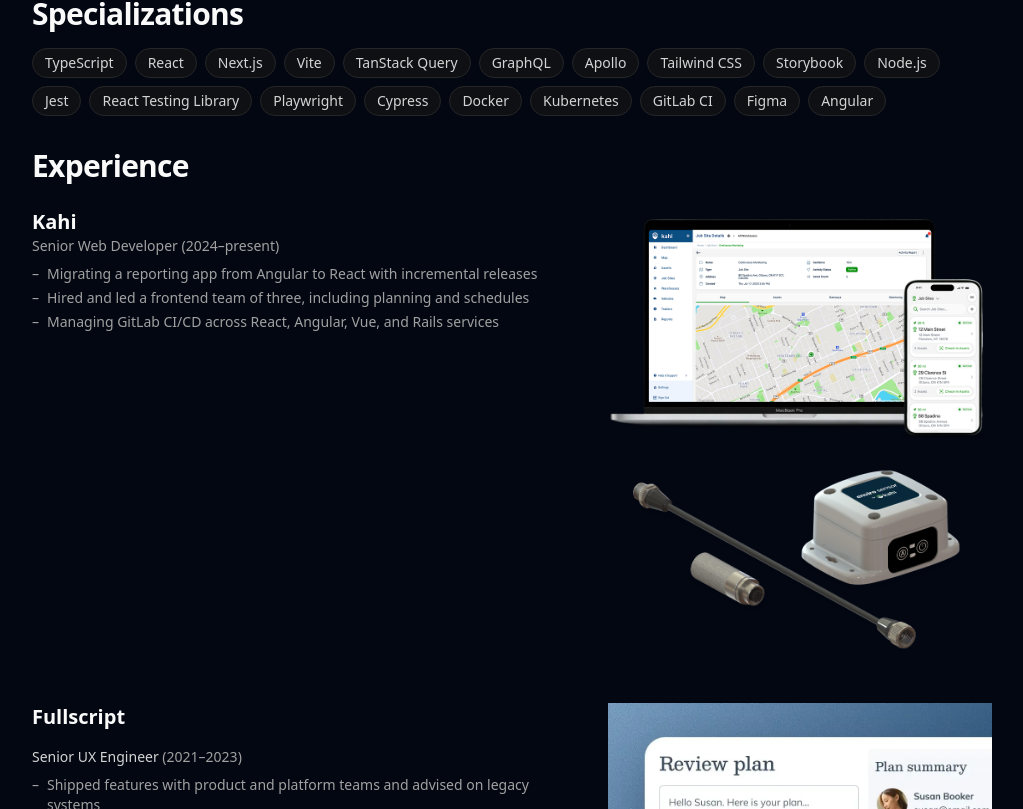
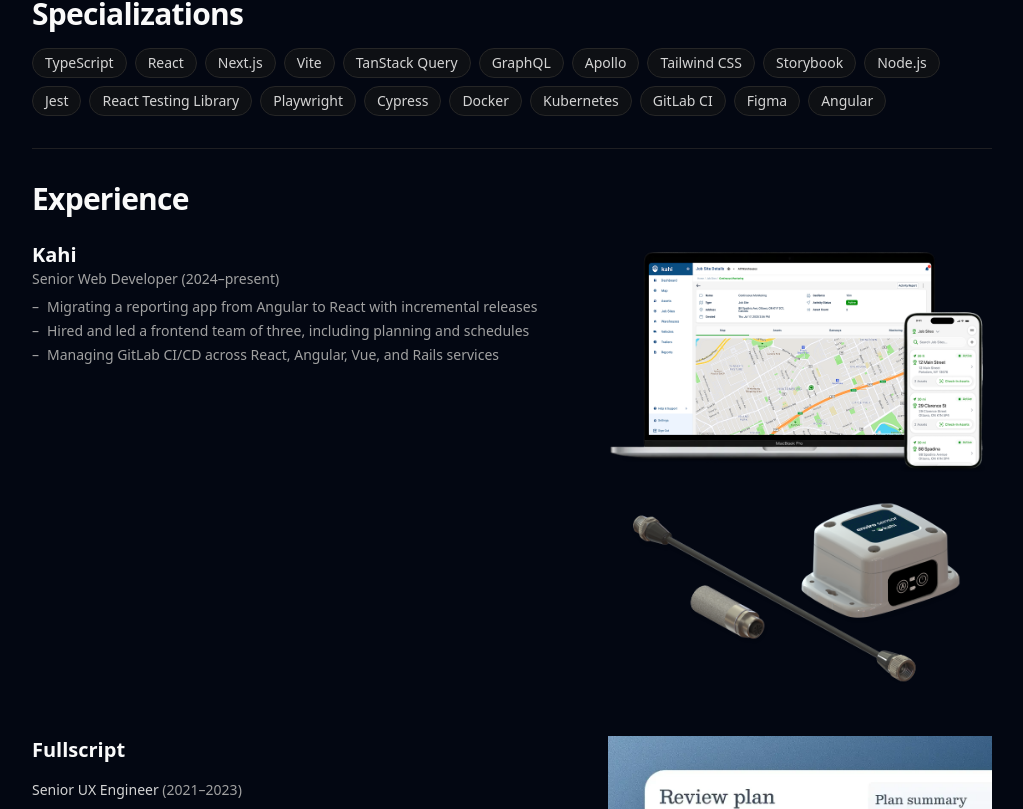
Before and after one commit to AndrewBrough/AndrewBrough.github.io, a React (Vite) app: page / in a window 1280 px wide. Shown: the part 551-1360 px from the top of the page, without its empty margins (128-1151 px from the left). Built offline with nearby package versions, Linux system fonts and the light colour scheme.

Commit message:
added matching border to separate skills from experience

```diff
--- a/src/pages/MainPage/ExperienceSection.tsx
+++ b/src/pages/MainPage/ExperienceSection.tsx
@@ -2,7 +2,7 @@ import { ExperienceEntry } from "./ExperienceEntry";
 import { experiences } from "./experiences";
 
 export const ExperienceSection = () => (
-  <div id="experience" className="my-8">
+  <div id="experience" className="my-8 border-t border-neutral-800/80 pt-4">
     <h2 className="mt-4 text-2xl md:text-3xl font-semibold tracking-tight text-neutral-50">Experience</h2>
     <ul className="mt-6 space-y-10 text-neutral-300">
       {experiences.map(experience => (
```
